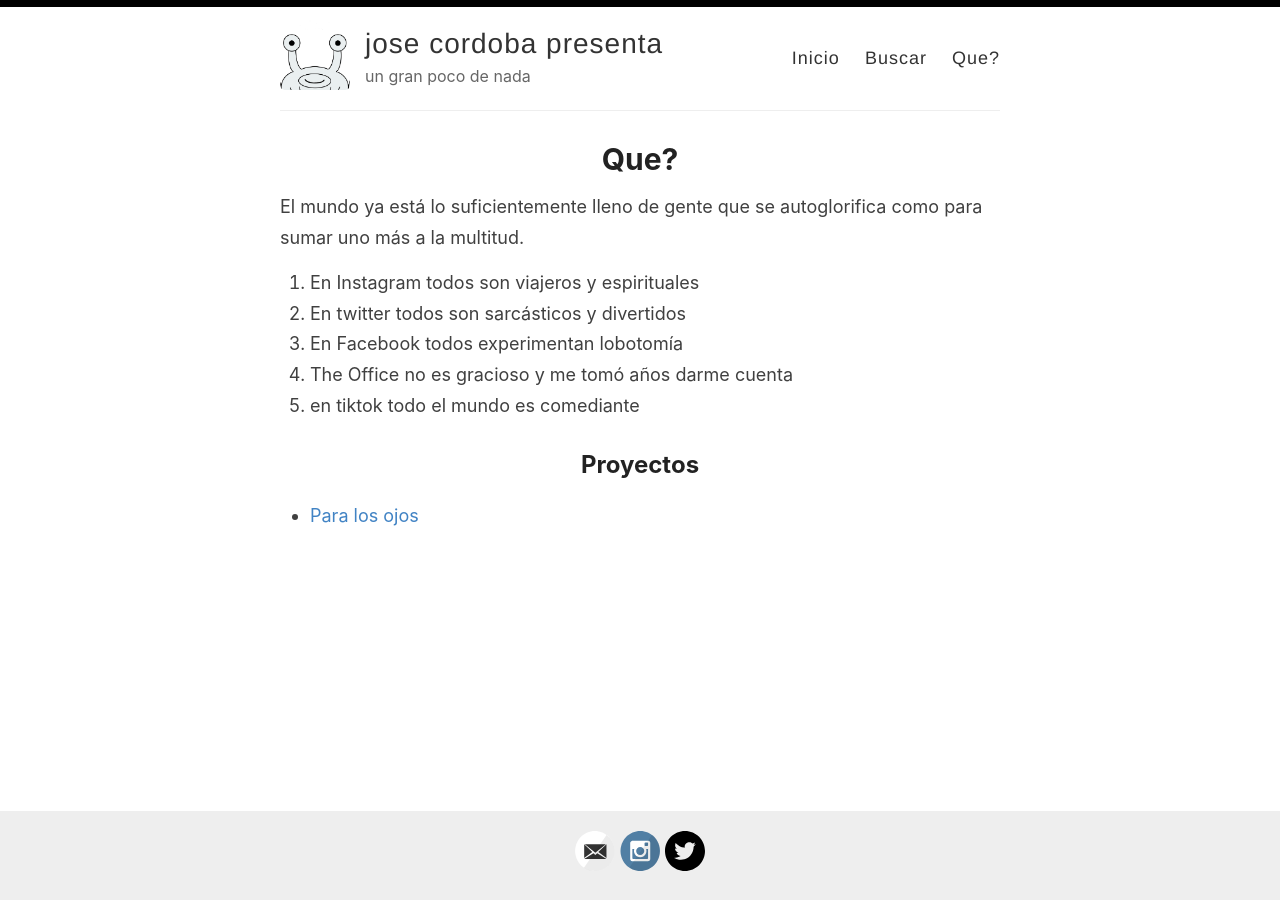
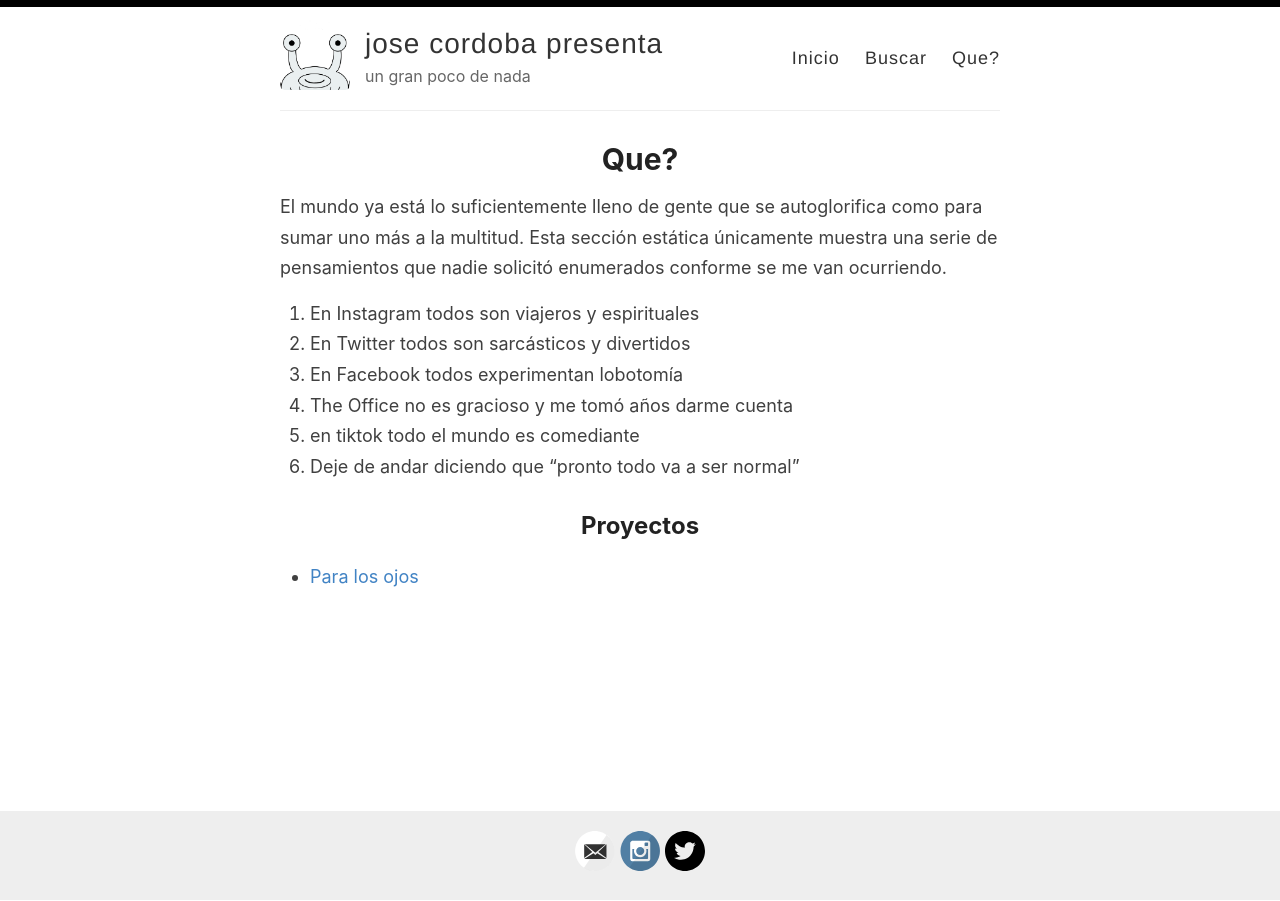
Before and after one commit to jacordobaruiz/hello, a Jekyll site: the page built from _pages/que.md, in a window 1280 px wide. Built offline with Jekyll 4.4.1, drawn with Linux system fonts in a browser that asks for light colours.

Commit message:
muro de pensamientos

```diff
--- a/_pages/que.md
+++ b/_pages/que.md
@@ -3,12 +3,13 @@ layout: page
 title: Que?
 permalink: /que/
 ---
-El mundo ya está lo suficientemente lleno de gente que se autoglorifica como para sumar uno más a la multitud.
+El mundo ya está lo suficientemente lleno de gente que se autoglorifica como para sumar uno más a la multitud. Esta sección estática únicamente muestra una serie de pensamientos que nadie solicitó enumerados conforme se me van ocurriendo.
 1. En Instagram todos son viajeros y espirituales
-2. En twitter todos son sarcásticos y divertidos
+2. En Twitter todos son sarcásticos y divertidos
 3. En Facebook todos experimentan lobotomía
 4. The Office no es gracioso y me tomó años darme cuenta
 5. en tiktok todo el mundo es comediante
+6. Deje de andar diciendo que "pronto todo va a ser normal"
 
 ## Proyectos
 
```
